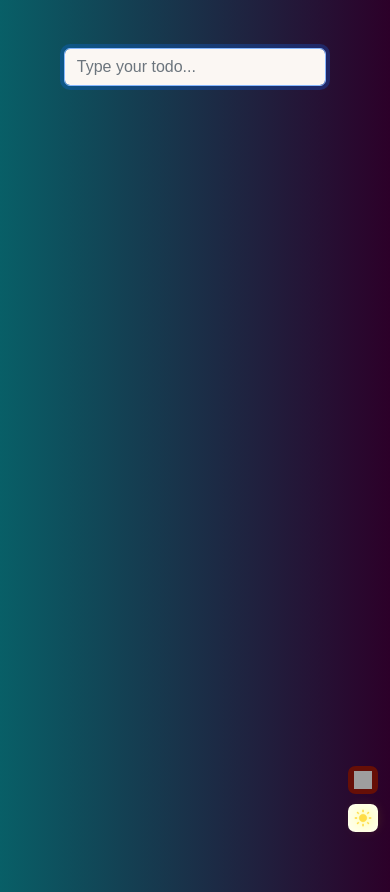
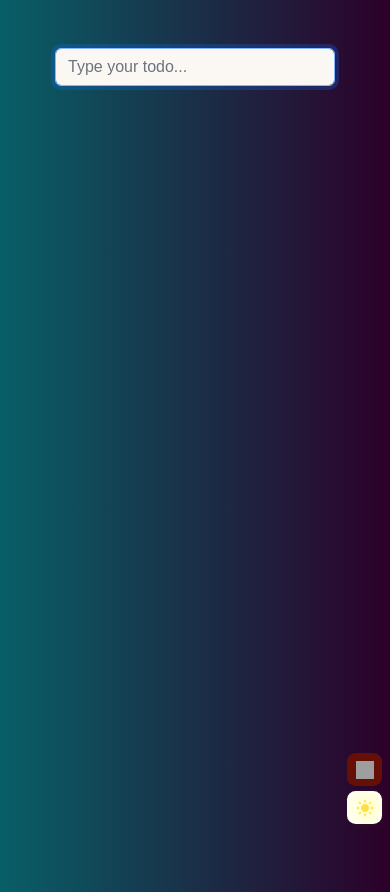
Before and after one commit to rewico/ToDo, a plain HTML site: page index.html in a window 390 px wide. Drawn offline with nearby package versions, Linux system fonts and the light colour scheme; grey boxes are pictures that could not be loaded.

Commit message:
changed size of fixed btns

```diff
--- a/scss/blocks/_theme.scss
+++ b/scss/blocks/_theme.scss
@@ -109,6 +109,11 @@
 }
 
 @media only screen and(max-width: 440px) {
+  #js-form,
+  .js-list {
+    width: 80% !important;
+  }
+
   .itemLi {
     padding: 5px 6px !important;
   }
@@ -136,8 +141,12 @@
 
   .clear,
   .theme {
-    width: 30px;
-    height: 28px;
+    width: 35px;
+    height: 33px;
+  }
+
+  .theme {
+    margin-top: 5px;
   }
 
   .broom {
@@ -156,7 +165,7 @@
   }
 
   .mini {
-    bottom: 12px;
-    right: 12px;
+    bottom: 20px;
+    right: 8px;
   }
 }
```
Also changed, not shown: css/main.min.css, 1 other file.
